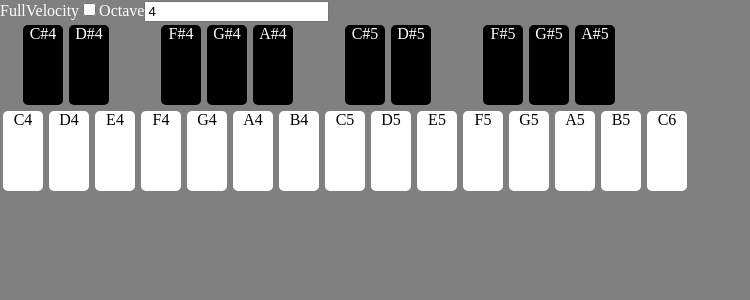
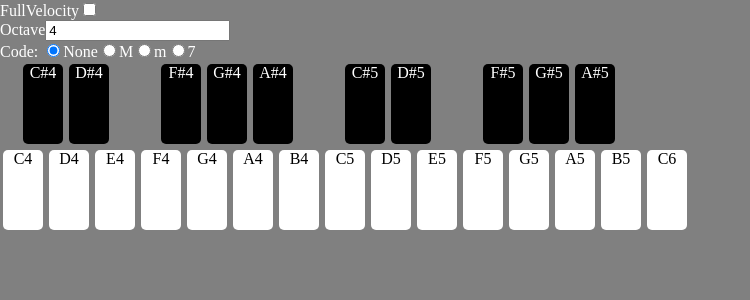
Before and after one commit to alarky/chorboard, a Vue app in the folder src/chorboard/: page / in a window 1280 px wide. Shown: the top 300 px of the page, without its empty margins (0-750 px from the left). Built offline with nearby package versions, Linux system fonts and the light colour scheme.

Commit message:
chord select ui

```diff
--- a/src/chorboard/src/App.vue
+++ b/src/chorboard/src/App.vue
@@ -1,9 +1,16 @@
 <template>
   <div id="app">
-    <label for="full-velocity">FullVelocity</label>
-    <input type="checkbox" id="full-velocity" v-model="fullLevel">
-    <label for="octave">Octave</label>
-    <input type="number" id="octave" v-model="activeOctave">
+    <div>
+      <label for="full-velocity">FullVelocity</label>
+      <input type="checkbox" id="full-velocity" v-model="fullLevel">
+    </div>
+    <div>
+      <label for="octave">Octave</label>
+      <input type="number" id="octave" v-model="activeOctave">
+    </div>
+
+    <ChordBoard :chord-name="activeChordName" @emit="activeChordName = $event"></ChordBoard>
+
     <KeyBoard :octave="activeOctave" :active-notes="activeNotes"></KeyBoard>
   </div>
 </template>
@@ -28,10 +35,12 @@ import Note from "@/model/note";
 import KeyBoard from "@/components/KeyBoard.vue";
 import Synthesizer from "@/model/synthesizer";
 import Chord, {ChordTypes} from "@/model/chord";
+import ChordBoard from "@/components/ChordBoard.vue";
 
 @Component({
   components: {
     HelloWorld,
+    ChordBoard,
     KeyBoard,
   },
 })
@@ -39,6 +48,7 @@ export default class App extends Vue {
   private fullLevel: boolean = false;
   private activeOctave: number = 4;
   private activeNotes: {[name: number]: Note} = {};
+  private activeChordName: string = "None";
 
   mounted() {
     console.log("mounted");
@@ -72,14 +82,14 @@ export default class App extends Vue {
           velocity = 127;
         }
         const note = new Note(noteNumber, velocity);
-        const chord = new Chord(note, ChordTypes.Seventh);
+        const chord = new Chord(note, ChordTypes[this.activeChordName]);
         chord.notes.forEach((n) => Vue.set(this.activeNotes, n.number, n));
         synth.update(this.activeNotes);
       }
 
       const noteOff = (noteNumber: number, velocity: number) => {
         const note = new Note(noteNumber);
-        const chord = new Chord(note, ChordTypes.Seventh);
+        const chord = new Chord(note, ChordTypes[this.activeChordName]);
         chord.notes.forEach((n) => Vue.delete(this.activeNotes, n.number));
         synth.update(this.activeNotes);
       }
--- /dev/null
+++ b/src/chorboard/src/components/ChordBoard.vue
@@ -0,0 +1,39 @@
+<template>
+  <div class="chord-board">
+    Code:
+
+    <input type="radio" name="chord" v-model="_chordName" id="chord-none" value="None">
+    <label for="chord-none">None</label>
+
+    <input type="radio" name="chord" v-model="_chordName" id="chord-major" value="Major">
+    <label for="chord-major">M</label>
+
+    <input type="radio" name="chord" v-model="_chordName" id="chord-minor" value="Minor">
+    <label for="chord-minor">m</label>
+
+    <input type="radio" name="chord" v-model="_chordName" id="chord-seventh" value="Seventh">
+    <label for="chord-seventh">7</label>
+  </div>
+</template>
+
+<style scoped lang="scss">
+
+</style>
+
+<script lang="ts">
+import { Component, Prop, Vue } from 'vue-property-decorator';
+
+@Component
+export default class ChordBoard extends Vue {
+  @Prop({default: "None"})
+  private chordName!: string;
+
+  private get _chordName(): string {
+    return this.chordName;
+  }
+
+  private set _chordName(v: string) {
+    this.$emit('emit', v);
+  }
+}
+</script>
--- a/src/chorboard/src/model/chord.ts
+++ b/src/chorboard/src/model/chord.ts
@@ -1,6 +1,7 @@
 import Note from "@/model/note";
 
 export const ChordTypes: {} = {
+    None:    [0],
     Major:   [0, 4, 7],
     Minor:   [0, 3, 7],
     Seventh: [0, 4, 7, 10],
```
